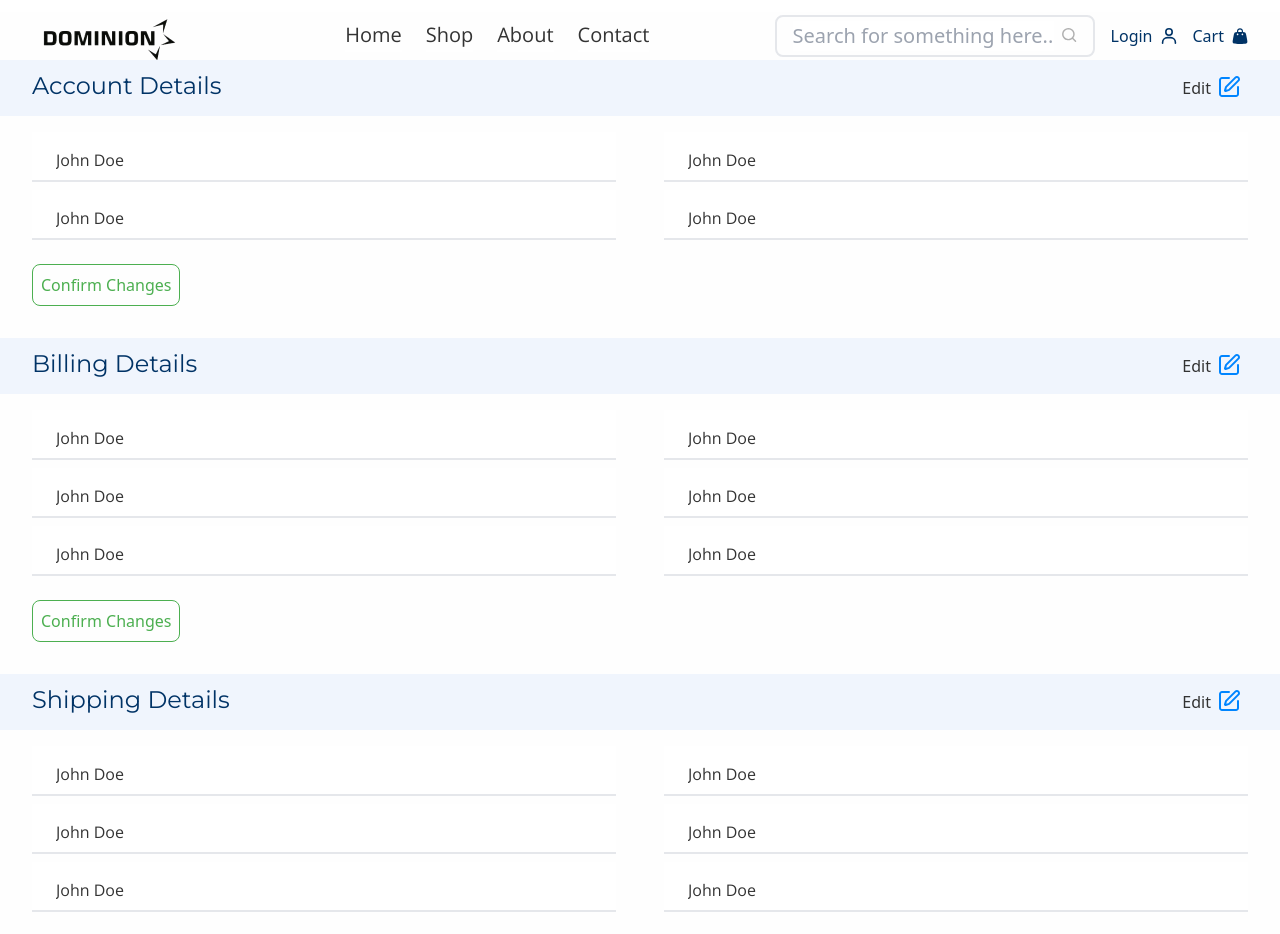
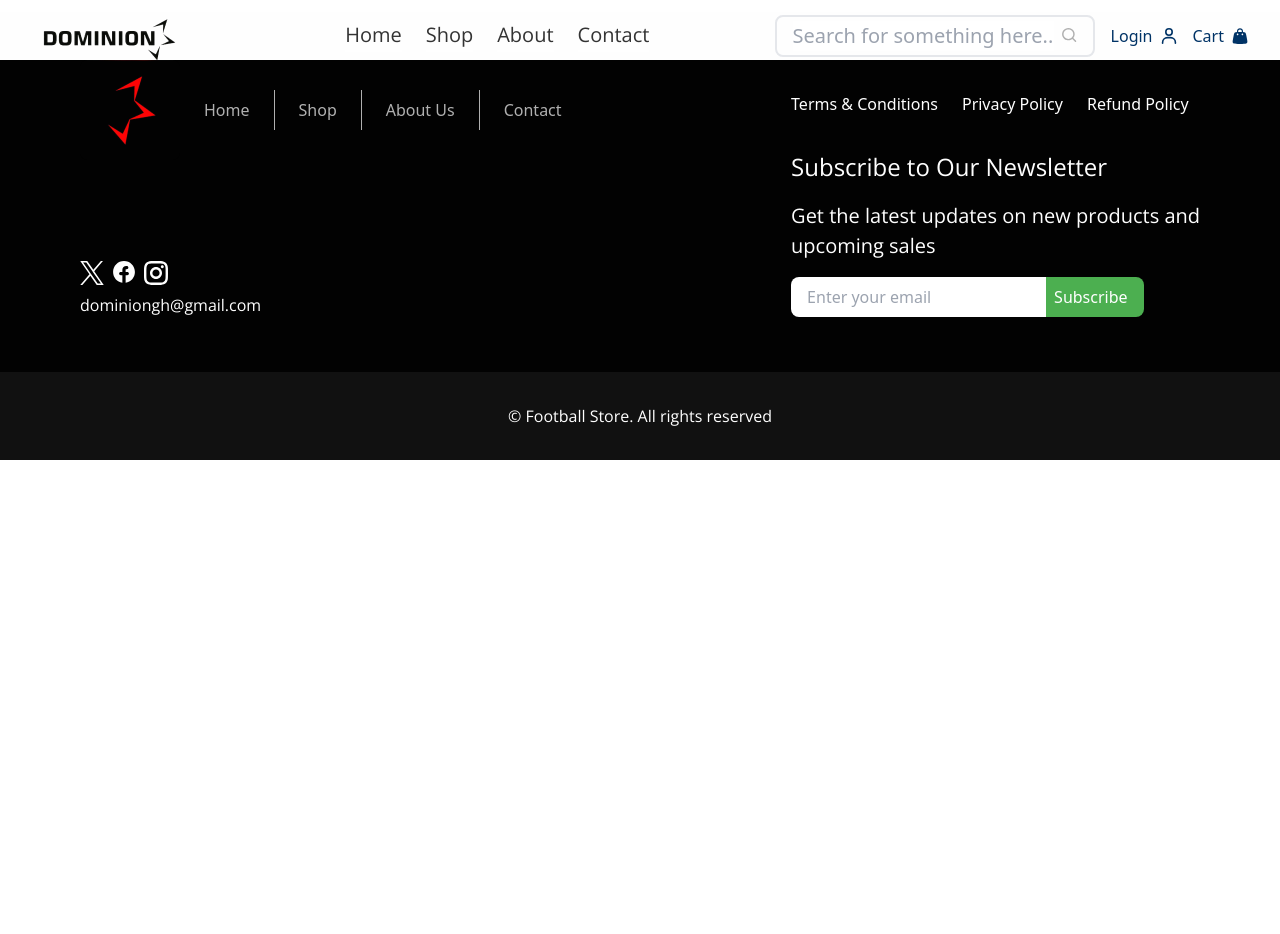
Before and after one commit to yaqeen009/Ecommerce-FrontEnd, a React (Vite) app: page /account in a window 1280 px wide. Shown: the top 934 px of the page. After the commit the page ends 800 px from the top, so only its background shows below. Built offline with nearby package versions, Linux system fonts and the light colour scheme.

Commit message:
Updated Account Logic

```diff
--- a/package.json
+++ b/package.json
@@ -24,6 +24,7 @@
     "react-router-dom": "^6.26.2",
     "react-slider": "^2.0.6",
     "react-slideshow-image": "^4.3.1",
+    "react-toastify": "^10.0.6",
     "redux": "^5.0.1",
     "redux-thunk": "^3.1.0",
     "tailwindcss": "^3.4.13",
--- a/src/components/accountHeaders.jsx
+++ b/src/components/accountHeaders.jsx
@@ -1,14 +1,14 @@
 import edit from '../assets/edit.svg'
 import ButtonComp from './button';
 
-const DetailHeaders = ({name, showEdit}) => {
+const DetailHeaders = ({name, showEdit, handleClick}) => {
     return (
         <div className="detail-headers">
             <div className="w-full h-fit py-2 bg-success-500 flex justify-between px-4 lg:px-8">
                 <h2 className="font-montserrat text-primary text-mobile-title md:text-tablet-title lg:text-title">
                     {name}
                 </h2>
-               {showEdit && <ButtonComp btnName={"Edit"} btnIcon={edit} btnBorder={'space-x-2'} btnTextColor={'text-font'}/>}
+               {showEdit && <ButtonComp btnName={"Edit"} btnIcon={edit} btnBorder={'space-x-2'} btnTextColor={'text-font'} btnFunction={handleClick}/>}
             </div>
         </div>
      );
--- a/src/components/accountInput.jsx
+++ b/src/components/accountInput.jsx
@@ -1,9 +1,12 @@
-const AccountInput = ({type, placeholder}) => {
+const AccountInput = ({ type, placeholder,disabled}) => {
     return (
-        <div className="acc-input">
-            <input type={type} placeholder={placeholder} className="outline-none pl-6 pt-4 pb-2 border-b-2 w-full font-open_sans text-font placeholder:text-font placeholder:font-open_sans"/>
-        </div>
+        <input
+          type={type}
+          placeholder={placeholder}
+          disabled={disabled}
+          className={`outline-none bg-background pl-6 pt-4 pb-2 border-b-2 w-full font-open_sans ${disabled ? `text-secondary placeholder:text-secondary`:`text-font placeholder:text-font`} duration-300 ease-in-out placeholder:font-open_sans`}
+        />
     );
-}
+  };
 
-export default AccountInput;
+  export default AccountInput;
--- a/src/components/button.jsx
+++ b/src/components/button.jsx
@@ -8,12 +8,16 @@ const ButtonComp = ({
   btnIconSize,
   btnTextSize,
   btnBorder,
+  btnType,
+  btnDisabled,
 }) => {
   return (
     <div className="btn-comp">
       <button
         className={`${btnColor} ${btnHover} ${btnBorder} ${btnTextColor} rounded-lg p-2 flex flex-row shadow-1dp duration-300 ease-in-out`}
         onClick={btnFunction}
+        type={btnType}
+        disabled={btnDisabled}
       >
         <p
           className={`text-mobile-label md:text-tablet-label lg:text-label ${btnTextSize} `}
--- a/src/components/customInputField.jsx
+++ b/src/components/customInputField.jsx
@@ -3,7 +3,10 @@ import visible from "../assets/visible.svg";
 import invisible from "../assets/Invisible.svg";
 
 const CustomInput = ({ inputName, inputType, register, errors, validationName, isRequired }) => {
+  //states
   const [passwordVisible, setPasswordVisible] = useState(false);
+
+  //functionalities
   const togglePasswordVisbility = (e) => {
     e.preventDefault()
     setPasswordVisible(!passwordVisible);
--- a/src/pages/account.jsx
+++ b/src/pages/account.jsx
@@ -1,71 +1,141 @@
+import { useDispatch, useSelector } from "react-redux";
 import DetailHeaders from "../components/accountHeaders";
 import AccountInput from "../components/accountInput";
 import OrderDetails from "../components/accountOrders";
 import ButtonComp from "../components/button";
+import { logout, updateAccount } from "../states/authSlice";
+import { useForm } from "react-hook-form";
+import { ToastContainer, toast } from "react-toastify";
+import "react-toastify/dist/ReactToastify.css";
+import "tailwindcss/tailwind.css";
+import { useNavigate } from "react-router-dom";
+import { useState } from "react";
 
 const Account = () => {
+  //states & hooks
+  const [userDetailsUpdater, setUserDetailsUpdater] = useState(false);
+  const [shippingUpdater, setShippingUpdater] = useState(false);
+  const [billingUpdater, setBillingUpdater] = useState(false);
+  const dispatch = useDispatch();
+  const { register, handleSubmit } = useForm();
+  const navigate = useNavigate();
+  const user = useSelector((state) => state.auth.user);
+  const isAuthenticated = useSelector((state) => state.auth.isAuthenticated);
+  //functionalities
+  const handleUpdate = (userDetails) => {
+    dispatch(updateAccount(userDetails));
+    toast("Account details updated successfully!");
+    setTimeout(() => {
+      navigate("/account");
+    }, 3000);
+  };
+
+  const handleUserEdit = () => {
+    setUserDetailsUpdater((prev) => !prev);
+  };
+
+  const handleLogOut = () => {
+    dispatch(logout())
+    navigate("/")
+  }
+  //objects
+  //utils
   return (
-    <div className="account-page">
+    isAuthenticated && (
+      <div className="account-page relative">
+        <div className="flex flex-row justify-between mx-4 lg:mx-8 mt-8 mb-4">
+            <h1 className="font-montserrat text-font text-mobile-headline md:text-tablet-headline lg:text-headlind">Your Account</h1>
+            <ButtonComp btnFunction={handleLogOut} btnName={"Log out"} btnColor={"bg-danger-100 hover:bg-danger-300"} btnTextColor={"text-danger-500"}/>
+        </div>
         <div className="mb-4 flex flex-col">
-        <DetailHeaders name={"Account Details"} showEdit={true} />
+          <DetailHeaders
+            name={"Account Details"}
+            showEdit={true}
+            handleClick={handleUserEdit}
+          />
           <form
-          action=""
-          className="px-4 lg:px-8 grid grid-cols-2 w-full gap-x-12 gap-y-2 mt-4 "
+            onSubmit={handleSubmit(handleUpdate)}
+            className={`px-4 lg:px-8 grid grid-cols-2 w-full gap-x-12 gap-y-2 mt-4}`}
           >
-          <AccountInput type={"text"} placeholder={"John Doe"} />
-          <AccountInput type={"text"} placeholder={"John Doe"} />
-          <AccountInput type={"text"} placeholder={"John Doe"} />
-          <AccountInput type={"text"} placeholder={"John Doe"} />
+            <AccountInput
+              type={"text"}
+              placeholder={user?.username || "Username"}
+              {...register("username")}
+              disabled={!userDetailsUpdater}
+            />
+            <AccountInput
+              type={"text"}
+              placeholder={user?.fullname || "Full Name"}
+              {...register("fullname")}
+              disabled={!userDetailsUpdater}
+            />
+            <AccountInput
+              type={"text"}
+              placeholder={user?.contact || "Contact"}
+              {...register("contact")}
+              disabled={!userDetailsUpdater}
+            />
+            <AccountInput
+              type={"email"}
+              placeholder={user?.email || "Email"}
+              {...register("email")}
+              disabled={!userDetailsUpdater}
+            />
             <span className="my-4">
               <ButtonComp
                 btnName={"Confirm Changes"}
                 btnBorder={"border border-accent"}
                 btnTextColor={"text-accent hover:text-background "}
                 btnHover={"hover:bg-accent"}
+                btnType={"submit"}
+                btnDisabled={!userDetailsUpdater}
               />
             </span>
           </form>
+          <ToastContainer />
         </div>
         <div className="mb-4 flex flex-col">
-        <DetailHeaders name={"Billing Details"} showEdit={true} />
+          <DetailHeaders name={"Billing Details"} showEdit={true} handleClick={() =>setBillingUpdater((prev) => !prev)}/>
           <form
             action=""
             className="px-4 lg:px-8 grid grid-cols-2 w-full gap-x-12 gap-y-2 mt-4 "
           >
-          <AccountInput type={"text"} placeholder={"John Doe"} />
-          <AccountInput type={"text"} placeholder={"John Doe"} />
-          <AccountInput type={"text"} placeholder={"John Doe"} />
-          <AccountInput type={"text"} placeholder={"John Doe"} />
-          <AccountInput type={"text"} placeholder={"John Doe"} />
-          <AccountInput type={"text"} placeholder={"John Doe"} />
+            <AccountInput type={"text"} placeholder={"John Doe"} disabled={!billingUpdater}/>
+            <AccountInput type={"text"} placeholder={"John Doe"} disabled={!billingUpdater}/>
+            <AccountInput type={"text"} placeholder={"John Doe"} disabled={!billingUpdater}/>
+            <AccountInput type={"text"} placeholder={"John Doe"} disabled={!billingUpdater}/>
+            <AccountInput type={"text"} placeholder={"John Doe"} disabled={!billingUpdater}/>
+            <AccountInput type={"text"} placeholder={"John Doe"} disabled={!billingUpdater}/>
             <span className="my-4">
               <ButtonComp
                 btnName={"Confirm Changes"}
                 btnBorder={"border border-accent"}
                 btnTextColor={"text-accent hover:text-background "}
                 btnHover={"hover:bg-accent"}
+                btnDisabled={!billingUpdater}
               />
             </span>
           </form>
         </div>
         <div className="mb-4 flex flex-col">
-        <DetailHeaders name={"Shipping Details"} showEdit={true} />
+          <DetailHeaders name={"Shipping Details"} showEdit={true} handleClick={() => setShippingUpdater((prev) => !prev)}/>
           <form
             action=""
             className="px-4 lg:px-8 grid grid-cols-2 w-full gap-x-12 gap-y-2 mt-4 "
           >
-          <AccountInput type={"text"} placeholder={"John Doe"} />
-          <AccountInput type={"text"} placeholder={"John Doe"} />
-          <AccountInput type={"text"} placeholder={"John Doe"} />
-          <AccountInput type={"text"} placeholder={"John Doe"} />
-          <AccountInput type={"text"} placeholder={"John Doe"} />
-          <AccountInput type={"text"} placeholder={"John Doe"} />
+            <AccountInput type={"text"} placeholder={"John Doe"} disabled={!shippingUpdater}/>
+            <AccountInput type={"text"} placeholder={"John Doe"} disabled={!shippingUpdater}/>
+            <AccountInput type={"text"} placeholder={"John Doe"} disabled={!shippingUpdater}/>
+            <AccountInput type={"text"} placeholder={"John Doe"} disabled={!shippingUpdater}/>
+            <AccountInput type={"text"} placeholder={"John Doe"} disabled={!shippingUpdater}/>
+            <AccountInput type={"text"} placeholder={"John Doe"} disabled={!shippingUpdater}/>
             <span className="my-4">
               <ButtonComp
                 btnName={"Confirm Changes"}
                 btnBorder={"border border-accent"}
                 btnTextColor={"text-accent hover:text-background "}
                 btnHover={"hover:bg-accent"}
+                btnDisabled={!shippingUpdater}
               />
             </span>
           </form>
@@ -73,25 +143,34 @@ const Account = () => {
         <div className="mb-4 flex flex-col">
           <DetailHeaders name={"Order History"} showEdit={false} />
           <div className="pt-5 grid grid-cols-5  bg-[#F0F5FD20] text-center">
-            <p className="font-open_sans text-secondary text-mobile-body md:text-tablet-body lg:text-body">Order ID</p>
-            <p className="font-open_sans text-secondary text-mobile-body md:text-tablet-body lg:text-body">Date Ordered</p>
-            <p className="font-open_sans text-secondary text-mobile-body md:text-tablet-body lg:text-body">Total Amount</p>
-            <p className="font-open_sans text-secondary text-mobile-body md:text-tablet-body lg:text-body">Order Status</p>
+            <p className="font-open_sans text-secondary text-mobile-body md:text-tablet-body lg:text-body">
+              Order ID
+            </p>
+            <p className="font-open_sans text-secondary text-mobile-body md:text-tablet-body lg:text-body">
+              Date Ordered
+            </p>
+            <p className="font-open_sans text-secondary text-mobile-body md:text-tablet-body lg:text-body">
+              Total Amount
+            </p>
+            <p className="font-open_sans text-secondary text-mobile-body md:text-tablet-body lg:text-body">
+              Order Status
+            </p>
           </div>
           <div className="flex flex-col overflow-y-scroll h-[40vh]">
-            <OrderDetails/>
-            <OrderDetails/>
-            <OrderDetails/>
-            <OrderDetails/>
-            <OrderDetails/>
-            <OrderDetails/>
-            <OrderDetails/>
-            <OrderDetails/>
-            <OrderDetails/>
-            <OrderDetails/>
+            <OrderDetails />
+            <OrderDetails />
+            <OrderDetails />
+            <OrderDetails />
+            <OrderDetails />
+            <OrderDetails />
+            <OrderDetails />
+            <OrderDetails />
+            <OrderDetails />
+            <OrderDetails />
           </div>
         </div>
       </div>
+    )
   );
 };
 
--- a/src/states/authSlice.js
+++ b/src/states/authSlice.js
@@ -4,81 +4,109 @@ import { createSlice } from "@reduxjs/toolkit";
 const fakeUsers = [
   {
     id: 1,
-        username: "John Doe",
+    username: "johnDoe69",
+    fullname: "John Doe",
     email: "johndoe99@gmail.com",
     password: "johndoe99",
-        token: "fakeToken1"
+    contact: "+233 20 530 5555",
+    token: "fakeToken1",
   },
   {
     id: 2,
-        username: "Jane Doe",
+    username: "janeDoe96",
+    fullname: "Jane Doe",
     email: "janedoe99@gmail.com",
+    contact: "+233 20 530 5556",
     password: "janedoe99",
-        token: "fakeToken2"
-    }
-]
+    token: "fakeToken2",
+  },
+];
 export const authSlice = createSlice({
-    name: 'auth',
-    initialState:{
+  name: "auth",
+  initialState: {
     user: null,
     isAuthenticated: false,
     token: null,
-        error: null
+    error: null,
   },
-    reducers:{
-        login(state, action ){
+  reducers: {
+    login(state, action) {
       //login reducer
-            const {username, password, email} = action.payload
+      const { username, password, email } = action.payload;
       //mock for user auth
       const authUser = fakeUsers.find(
         (user) => user.username === username && user.password === password
-            )
+      );
       if (authUser) {
-                state.user = authUser
-                state.isAuthenticated = true
-                state.token = authUser.token
-                state.error = null
-            }else{
-                state.error = "Invalid username or password."
-                state.isAuthenticated = false
+        state.user = authUser;
+        state.isAuthenticated = true;
+        state.token = authUser.token;
+        state.error = null;
+      } else {
+        state.error = "Invalid username or password.";
+        state.isAuthenticated = false;
       }
     },
-        logout(state){
+    logout(state) {
       //logout reducer
-            state.user = null
-            state.isAuthenticated = null
-            state.token = null
-            state.error = null
+      state.user = null;
+      state.isAuthenticated = null;
+      state.token = null;
+      state.error = null;
     },
-        signUp(state, action){
+    signUp(state, action) {
       //create account reducer
-            const {username, email, password} = action.payload
+      const { username, email, password } = action.payload;
 
       //check if user exists
       const userExists = fakeUsers.some(
         (user) => user.username === username || user.email === email
-            )
+      );
       if (userExists) {
-                state.error = "Username or email already exists"
-            }else{
+        state.error = "Username or email already exists";
+      } else {
         const newUser = {
           id: fakeUsers.length + 1,
           username,
           email,
           password,
-                    token: `fakeToken${fakeUsers.length + 1}`
+          token: `fakeToken${fakeUsers.length + 1}`,
+        };
+
+        fakeUsers.push(newUser);
+
+        state.user = newUser;
+        state.token = newUser.token;
+        state.isAuthenticated = true;
+        state.error = null;
       }
+    },
+    updateAccount(state, action) {
+      const { username, email, contact, fullname } = action.payload;
+      try {
+        const userIndex = fakeUsers.find((user) => user.id === state.user.id);
 
-                fakeUsers.push(newUser)
-
-                state.user = newUser
-                state.token = newUser.token
-                state.isAuthenticated = true
-                state.error = null
+        if (userIndex !== -1 && state.isAuthenticated) {
+          const updateUser = {
+            ...fakeUsers[userIndex],
+            username: username || fakeUsers[userIndex].username,
+            fullname: fullname || fakeUsers[userIndex].fullname,
+            email: email || fakeUsers[userIndex].email,
+            contact: contact || fakeUsers[userIndex].contact,
+            password: password || fakeUsers[userIndex].password,
+          };
+          fakeUsers[userIndex] = updateUser;
+          state.user = updateUser;
+          state.error = null;
+        }else(
+            state.error = "User not found or not authenticated"
+        )
+      } catch (error) {
+        console.error(error);
+        state.error = "An error occured while trying to update account."
       }
-
-        }
-    }
-})
-export const {login, logout, signUp} = authSlice.actions
-export default authSlice
+    },
+  },
+});
+export const { login, logout, signUp, updateAccount } = authSlice.actions;
+export default authSlice;
```
Also changed, not shown: src/components/signup.jsx (+11 -9 lines), 1 other file (tests, documents, lock files or other folders). Lines whose indentation alone changed are shown as unchanged.
